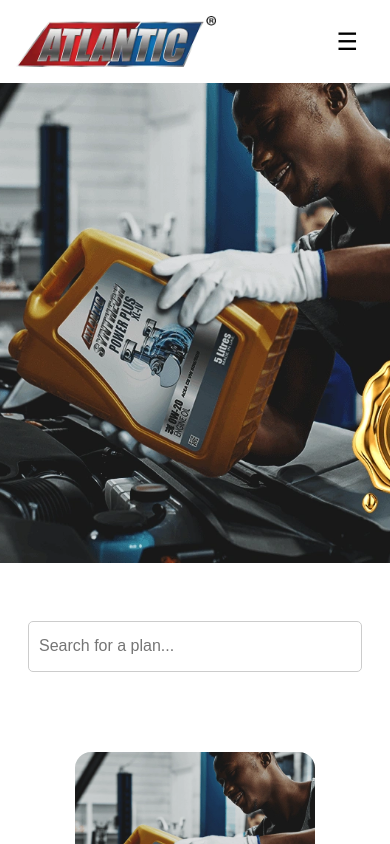
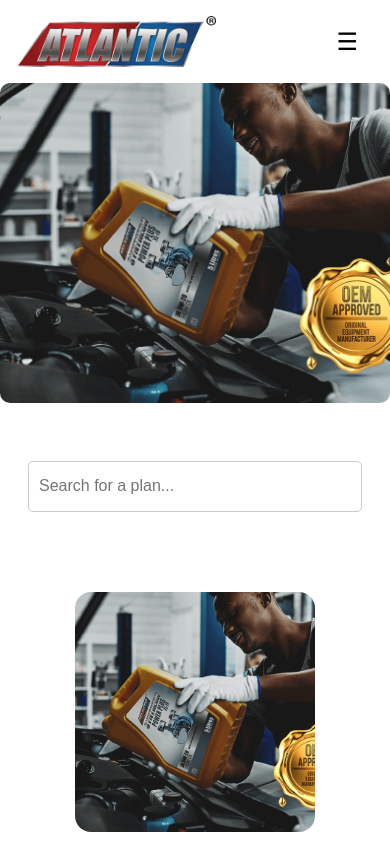
Before and after one commit to cooleo273/atlanticlubes, a React (Create React App) app: page /products in a window 390 px wide. Shown: the top 844 px of the page. Built offline with nearby package versions, Linux system fonts and the light colour scheme; the HTML template or start-up script is replaced by a standard one.

Commit message:
nav change

```diff
--- a/src/components/imageslider/slidingGallery.tsx
+++ b/src/components/imageslider/slidingGallery.tsx
@@ -31,6 +31,7 @@
     whiteSpace: 'nowrap',
     width: '100%',
     background: "white",
+    marginTop: "2rem"
 };
 
 const sliderStyle: React.CSSProperties = {
--- a/src/pages/Home/index.css
+++ b/src/pages/Home/index.css
@@ -19,4 +19,7 @@
         flex-direction: column;
         align-items: center; /* Optional: center the content in the column */
     }
+    .slider-container img{
+        height: 20rem !important;
+    }
 }
--- a/src/pages/Lubricants/Lubricants.tsx
+++ b/src/pages/Lubricants/Lubricants.tsx
@@ -17,7 +17,7 @@
 
             {/* Main Content */}
             <div style={mainContentStyle}>
-                <img src={img} alt="Header" style={{ width: '100%' }} />
+                <img src={img} alt="Header" style={{ width: '100%', height:"30rem", objectFit:"cover" }} className='image'/>
 
                 <input
                     type="text"
--- a/src/pages/Product/Product.tsx
+++ b/src/pages/Product/Product.tsx
@@ -1,11 +1,12 @@
 import React from 'react';
 import ImageWithTitle from '../../components/Imagewithtitle/Imagewithtitle'; // Adjust the path as needed
 import yourImage from '../../assets/Atlantic-Lubes-web-header-4.webp'; // Update with your image path
+import "./index.css"
 
 const Product: React.FC = () => {
     return (
         <div style={containerStyle}>
-            <img src={yourImage} style={{width:"100%", height:"30rem", objectFit:"cover" }}/>
+            <img src={yourImage} style={{width:"100%", height:"30rem", objectFit:"cover" }} className='image'/>
 
 
             <input
--- /dev/null
+++ b/src/pages/Product/index.css
@@ -0,0 +1,12 @@
+@media (max-width: 768px) {
+    .image{
+        height: 20rem !important;
+    }
+
+}
+
+@media (min-width:1440px){
+    .image{
+        height: 55rem !important;
+    }
+}
--- a/src/pages/contact/contact.tsx
+++ b/src/pages/contact/contact.tsx
@@ -38,7 +38,7 @@
   };
 
   return (
-    <div>
+    <div className="contact-us">
     <img src={img} alt="contact" style={{height:"30rem", width:"100%", objectFit:"cover"}}/>
       <h1>Contact Us</h1>
 
--- a/src/pages/contact/index.css
+++ b/src/pages/contact/index.css
@@ -120,4 +120,7 @@
         display: flex;
         flex-direction: column;
     }
+    .contact-us img{
+        height: 20rem !important;
+    }
 }
```
